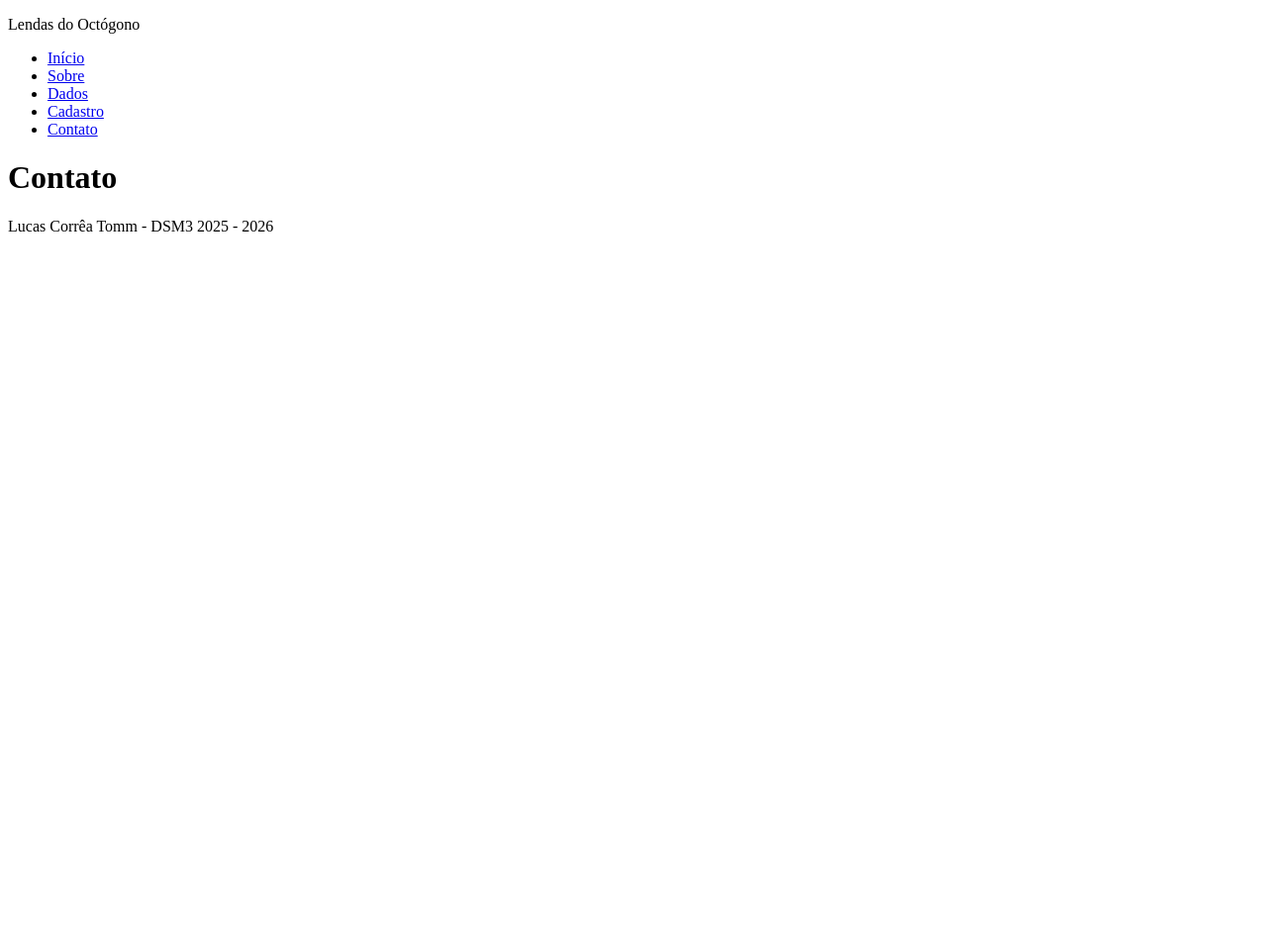
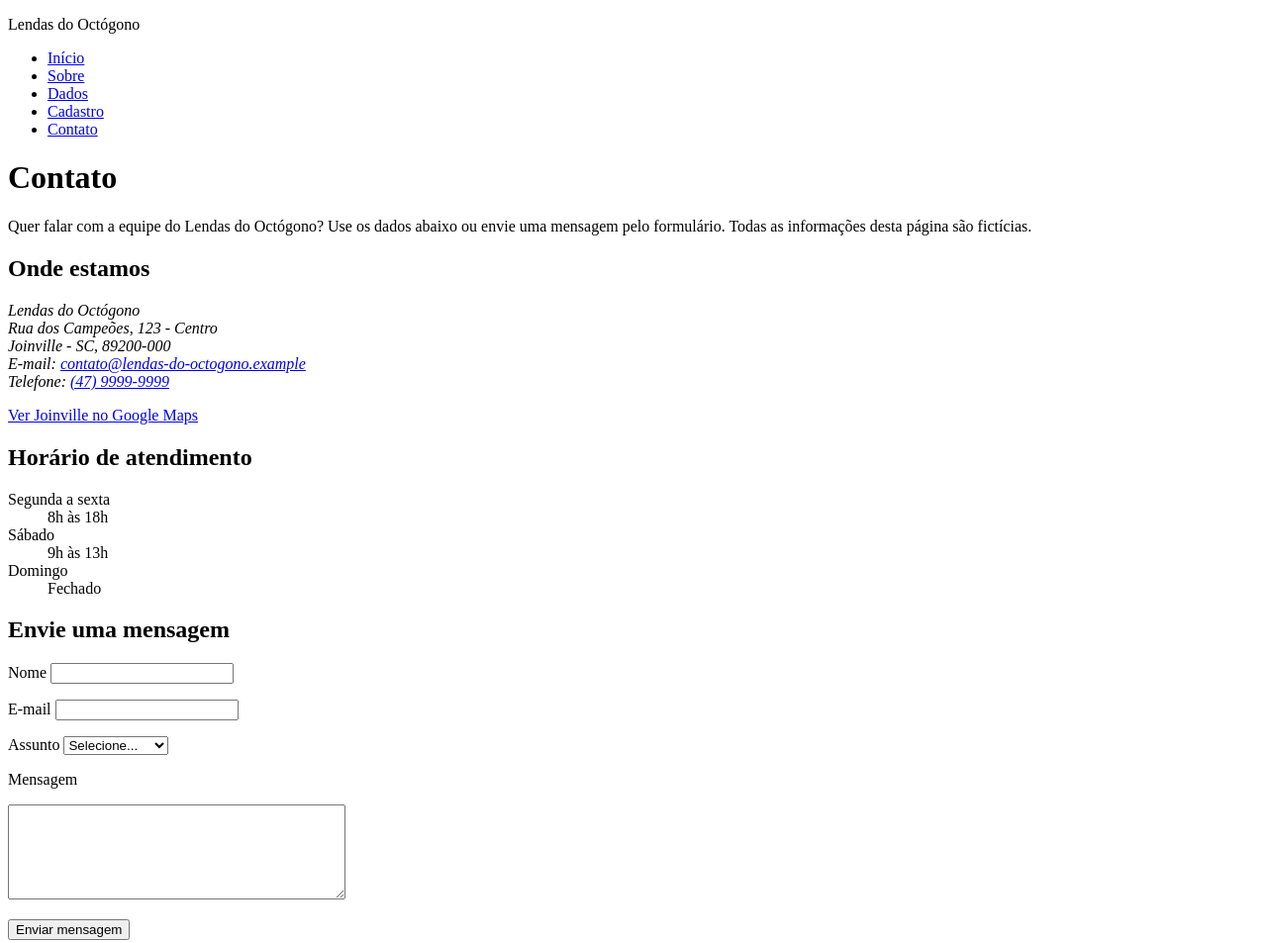
Before and after one commit to Lucas-Tomm/site-tema-livre, a plain HTML site: page contato.html in a window 1280 px wide. Shown: the top 953 px of the page at 99% size. Before the commit the page ends 800 px from the top, so only its background shows below. Drawn offline with Linux system fonts and the light colour scheme.

Commit message:
Cria a página de contato com endereço, horários e formulário de mensagem

```diff
--- a/contato.html
+++ b/contato.html
@@ -21,6 +21,68 @@
     </header>
     <main>
       <h1>Contato</h1>
+      <p>Quer falar com a equipe do Lendas do Octógono? Use os dados abaixo ou envie uma mensagem pelo formulário. Todas as informações desta página são fictícias.</p>
+
+      <section>
+        <h2>Onde estamos</h2>
+        <address>
+          Lendas do Octógono<br>
+          Rua dos Campeões, 123 - Centro<br>
+          Joinville - SC, 89200-000<br>
+          E-mail: <a href="mailto:contato@lendas-do-octogono.example">contato@lendas-do-octogono.example</a><br>
+          Telefone: <a href="tel:+554799999999">(47) 9999-9999</a>
+        </address>
+        <p><a href="https://www.google.com/maps/place/Joinville,+SC" target="_blank" rel="noopener noreferrer">Ver Joinville no Google Maps</a></p>
+      </section>
+
+      <section>
+        <h2>Horário de atendimento</h2>
+        <dl>
+          <dt>Segunda a sexta</dt>
+          <dd>8h às 18h</dd>
+          <dt>Sábado</dt>
+          <dd>9h às 13h</dd>
+          <dt>Domingo</dt>
+          <dd>Fechado</dd>
+        </dl>
+      </section>
+
+      <section>
+        <h2>Envie uma mensagem</h2>
+        <form action="#" method="post">
+          <p>
+            <label for="nome">Nome</label>
+            <input type="text" id="nome" name="nome" autocomplete="name" required>
+          </p>
+
+          <p>
+            <label for="email">E-mail</label>
+            <input type="email" id="email" name="email" autocomplete="email" required>
+          </p>
+
+          <p>
+            <label for="assunto">Assunto</label>
+            <select id="assunto" name="assunto" required>
+              <option value="">Selecione...</option>
+              <option value="duvida">Dúvida</option>
+              <option value="sugestao">Sugestão</option>
+              <option value="elogio">Elogio</option>
+              <option value="outro">Outro assunto</option>
+            </select>
+          </p>
+
+          <p>
+            <label for="mensagem">Mensagem</label>
+          </p>
+          <p>
+            <textarea id="mensagem" name="mensagem" rows="6" cols="40" required></textarea>
+          </p>
+
+          <p>
+            <button type="submit">Enviar mensagem</button>
+          </p>
+        </form>
+      </section>
     </main>
     <footer>
       <p>Lucas Corrêa Tomm - DSM3 2025 - 2026</p>
```
